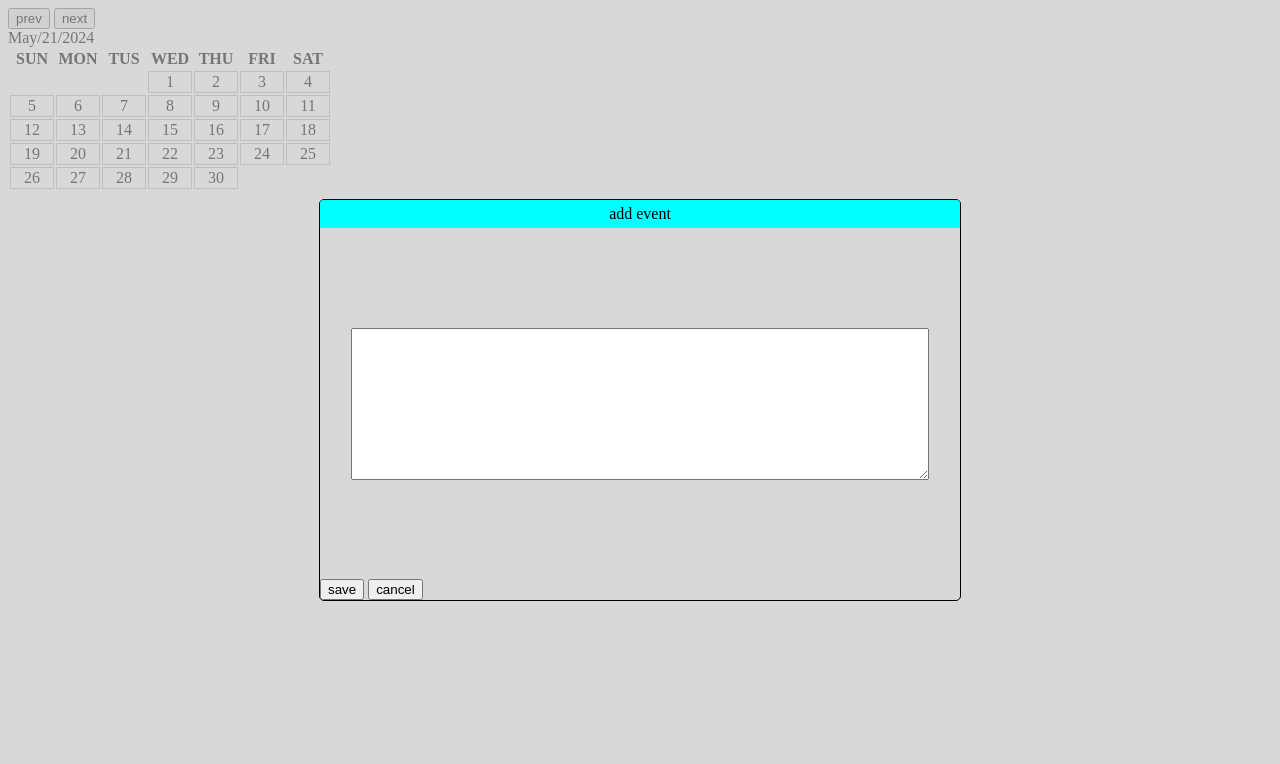
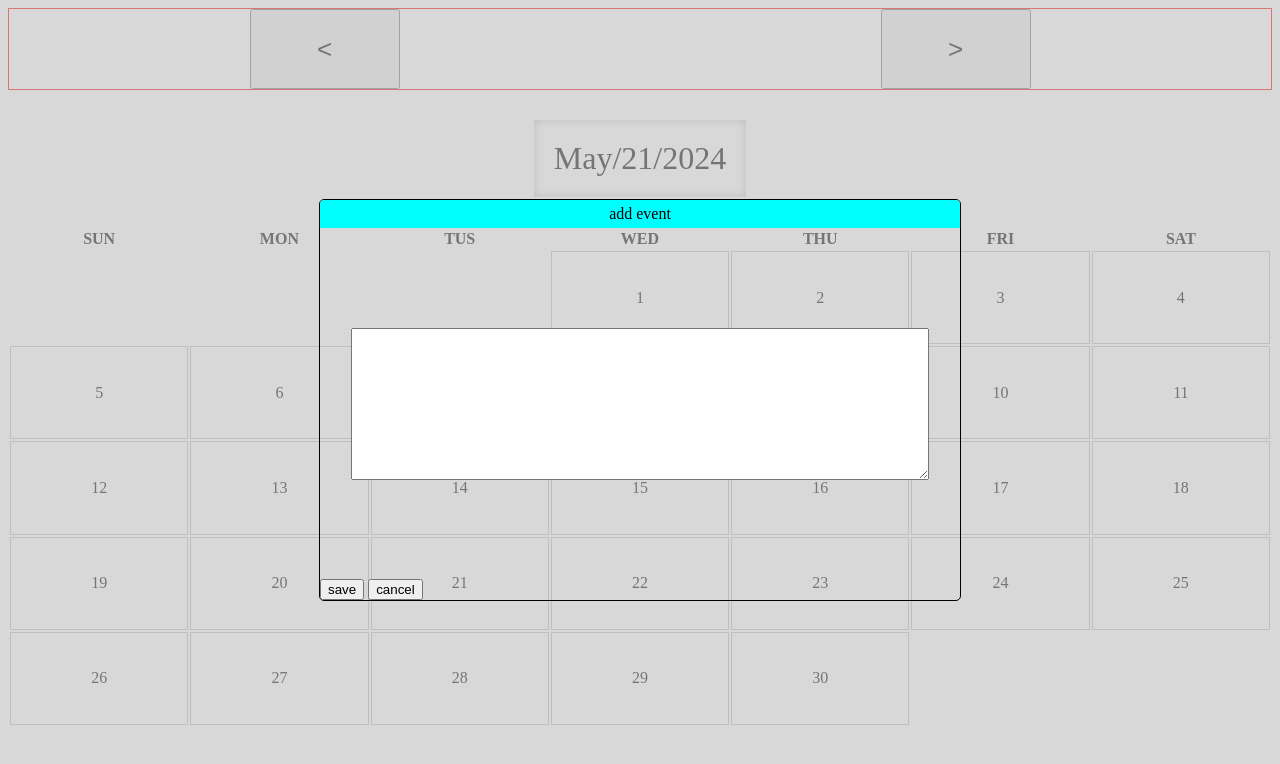
Before and after one commit to warchief98/js-event-calender, a plain HTML site: page index.html in a window 1280 px wide. Both pictures are taken after a click on the element "10". Drawn offline with Linux system fonts and the light colour scheme.

Commit message:
all component now work with one Date boject called selectedTime, and event now load in textarea

```diff
--- a/index.html
+++ b/index.html
@@ -7,11 +7,13 @@
     <link rel="stylesheet" href="style.css">
 </head>
 <body>
-    <div>
-        <button id="prevBtn">prev</button>
-        <button id="nextBtn">next</button>
+    <div class="board">
+        <div class="btn-group">
+            <button class="btn" id="prevBtn"><</button>
+            <button class="btn" id="nextBtn">></button>
+        </div>
+        <div id="currentDate"></div>
     </div>
-    <div id="currentDate"></div>
     <table>
         <thead id="tableHead">
             <th>SUN</th>
--- a/js/index.js
+++ b/js/index.js
@@ -23,11 +23,15 @@ let eventBox = document.getElementById('eventContainer')
 
 async function setSelectedTime(time = new Date().toLocaleDateString(), render = true){
     selectedTime = new Date(time);
-    if(render)
-        selectedDayDetails(selectedTime)
+    // console.log('set()',selectedTime.toLocaleDateString())
+    if(render){
+        console.log('1111', selectedTime.toLocaleDateString())
+        selectedDayDetails()
+    }
+    console.error('selected',selectedTime)
 }
 
-async function selectedDayDetails(a){
+function selectedDayDetails(a){
     // 5/17/2024
 
     firstDay = new Date(selectedTime.getFullYear(), selectedTime.getMonth(), 1).getDay();
@@ -36,7 +40,12 @@ async function selectedDayDetails(a){
     makeEachMonthComponent()
 }
 
+// async checkEventAvailablity(dateString){
+
+// }
 function makeEachMonthComponent(){
+    // console.log('time in makeCMP', selectedTime)
+    // remove all nodes to generate now
     if(tableBody.children.length > 0){
         while (tableBody.firstChild) {
             tableBody.firstChild.remove()
@@ -47,12 +56,23 @@ function makeEachMonthComponent(){
 
     for(let i = 0; i < 30 + firstDay; i++){
         let td
+
         if(i%7 == 0){
             tr = document.createElement('tr')
         }
         if(firstDay <= i){
+            let timeTemp = `${selectedTime.getMonth()+1}` + `/${i - firstDay + 1}/` + selectedTime.getFullYear()
+            // setSelectedTime(timeTemp, false)
             td = document.createElement('td')
+
+            eventArray.forEach(x => {
+                if(x.date === timeTemp){
+                    td.classList.add('event')
+                }
+            })
             td.classList.add('box')
+            if(selectedTime.getMonth())
+            // if(new Date(selectedTime).toLocaleDateString() == )
             td.innerText = i - firstDay + 1
         }else{
             td = document.createElement('td')
@@ -62,18 +82,35 @@ function makeEachMonthComponent(){
         tr.appendChild(td)
         tableBody.appendChild(tr)
     }
-    let temp = new Date(selectedTime)
-    console.log('temp',temp)
-    currentDate.innerText = monthsName[temp.getMonth()] + "/" + temp.getDate() + "/" + temp.getFullYear()
+
+    // renew the value of selectedTime to show
+    // setSelectedTime(new Date().toLocaleDateString(), false)
+    currentDate.innerText = monthsName[selectedTime.getMonth()] + "/" + selectedTime.getDate() + "/" + selectedTime.getFullYear()
     addClickEventToEachDay()
 }
 
 async function nextMonth(){
-    if(selectedTime.getMonth()+2 > 12){
-        setSelectedTime(1 + "/" + selectedTime.getDate() + "/" + selectedTime.getFullYear())
+    if(selectedTime.getMonth() >= 11){
+        selectedTime.setMonth(0)
+        selectedTime.setFullYear(selectedTime.getFullYear() + 1)
     }else{
-        setSelectedTime(selectedTime.getMonth()+2 + "/" + selectedTime.getDate() + "/" + selectedTime.getFullYear())
+        // let temp = selectedTime.getMonth() + 1
+        // console.log('selectedTime',selectedTime.toLocaleDateString())
+        // console.log('temp',temp.toString())
+        // selectedTime.setMonth(temp.toString())
+        // console.log('selectedTime',selectedTime.toLocaleDateString())
+        console.log('selectedTime',selectedTime.toLocaleDateString())
+        // let time = selectedTime.getMonth()+3 + '/' + selectedTime.getDate() + '/' + selectedTime.getFullYear()
+        // console.log('time',time)
+        selectedTime.setMonth((selectedTime.getMonth() + 1).toString())
+        // setSelectedTime(time)
     }
+    console.log('selectedTime',selectedTime.toLocaleDateString())
+    // setTimeout(() => {
+        setSelectedTime(selectedTime)
+    // },300)
+    console.log('selectedTime',selectedTime.toLocaleDateString())
+
 }
 document.getElementById('nextBtn').addEventListener('click',() => {
     nextMonth()
@@ -81,26 +118,34 @@ document.getElementById('nextBtn').addEventListener('click',() => {
 
 async function prevMonth(){
     if(selectedTime.getMonth() == 0){
-        setSelectedTime(12 + "/" + selectedTime.getDate() + "/" + selectedTime.getFullYear())
+        selectedTime.setMonth(11)
+        selectedTime.setFullYear(selectedTime.getFullYear()-1)
     }else{
-        setSelectedTime(selectedTime.getMonth() + "/" + selectedTime.getDate() + "/" + selectedTime.getFullYear())
+        selectedTime.setMonth(selectedTime.getMonth()-1)
     }
+    selectedDayDetails()
 }
 document.getElementById('prevBtn').addEventListener('click',() => {
     prevMonth()
 })
-
-
-setSelectedTime()
 
 function addClickEventToEachDay(){
     allDayNodes = document.querySelectorAll('.box')
     allDayNodes.forEach((element, index)=> {
         element.addEventListener('click', () => {
             toggleShow()
-            let temp = selectedTime.getMonth() + `/${index+1}/` + selectedTime.getFullYear()
-            reserveSelected = temp
-            setSelectedTime(temp, false)
+            let timeTemp = `${selectedTime.getMonth()+1}` + `/${index+1}/` + selectedTime.getFullYear()
+            reserveSelected = timeTemp
+            setSelectedTime(timeTemp, false)
+
+            //replace available value to text area or ""
+            eventArray.forEach(x => {
+                if(x.date === timeTemp){
+                    textArea.value = x.text
+                }else{
+                    textArea.value = ''
+                }
+            })
         })
     })
 }
@@ -124,3 +169,6 @@ document.getElementById('saveEvent').addEventListener('click',() => {
     setSelectedTime(reserveSelected)
     toggleShow()
 })
+
+
+setSelectedTime()
--- a/style.css
+++ b/style.css
@@ -1,3 +1,32 @@
+table{
+    width: 100%;
+    height: 500px;
+}
+
+.board{
+    display: flex;
+    flex-wrap: wrap;
+    justify-content: center;
+}
+.board .btn-group{
+    width: 100%;
+    display: flex;
+    justify-content: space-around;
+    /* align-items: space; */
+    border: 1px solid red;
+}
+.btn-group .btn{
+    width: 150px;
+    height: 80px;
+    font-size: 26px;
+}
+.board #currentDate{
+    font-size: 32px;
+    padding: 20px;
+    margin: 30px;
+    box-shadow: inset 0px 0px 10px silver;
+}
+
 #tableBody{
 
 }
@@ -22,6 +51,12 @@
     position: absolute;
     top: 0;
     left: 0;
+}
+.box{
+
+}
+.event{
+    background-color: chartreuse;
 }
 
 #eventContainer>div{
```
Also changed, not shown: 1 other file.
